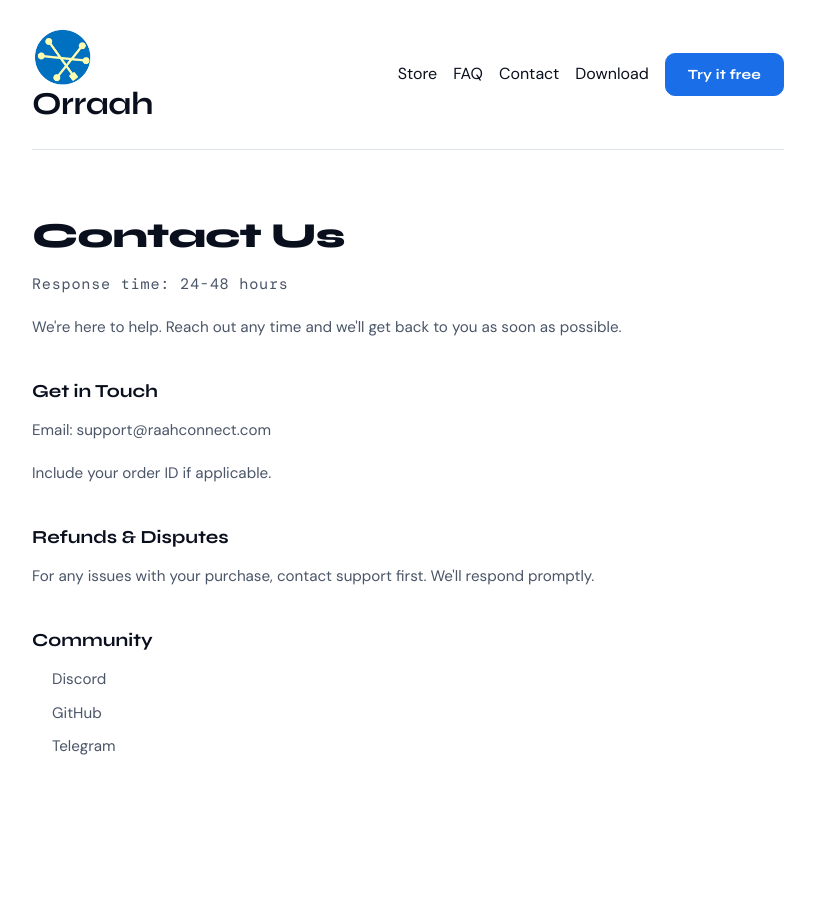
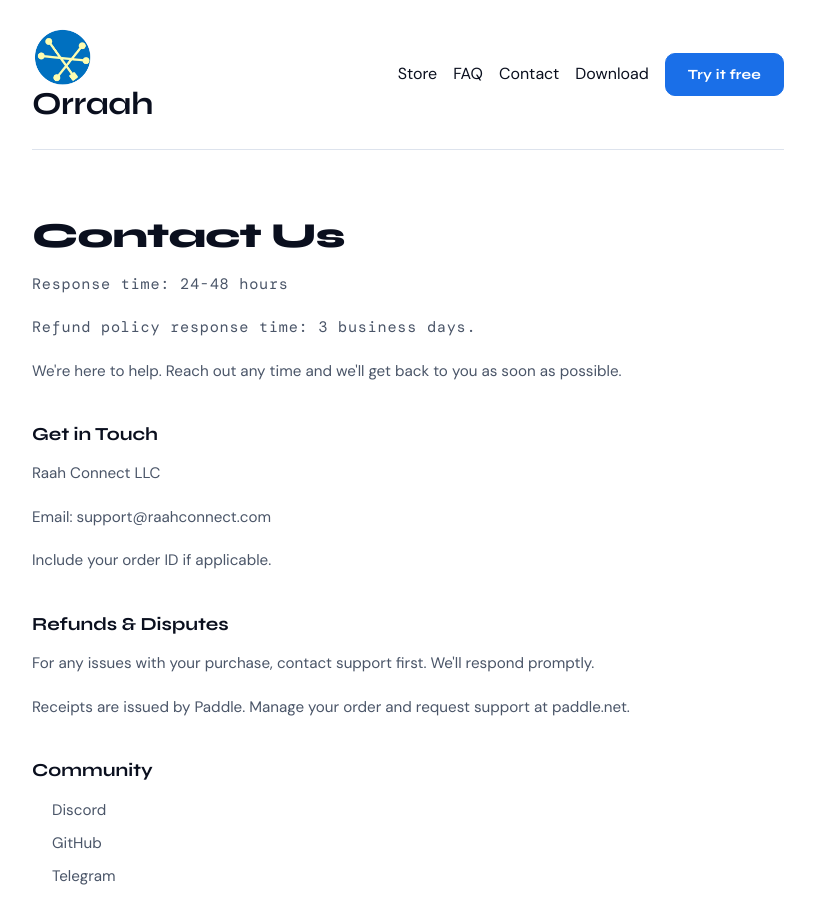
Before and after one commit to Raah-Connect/orraah.com, a Next.js app: page /contact in a window 1280 px wide. Shown: the top 924 px of the page, without its empty margins (232-1047 px from the left). Before the commit the page ends 837 px from the top, so only its background shows below. Built offline with nearby package versions, Linux system fonts and the light colour scheme; a web font is replaced by a local one.

Commit message:
updated terms, support, response time

```diff
--- a/app/contact/page.tsx
+++ b/app/contact/page.tsx
@@ -4,15 +4,20 @@ export default function ContactPage() {
   return (
     <LegalPage title="Contact Us">
       <p className="legal-date">Response time: 24-48 hours</p>
+      <p className="legal-date">Refund policy response time: 3 business days.</p>
 
       <p>We&apos;re here to help. Reach out any time and we&apos;ll get back to you as soon as possible.</p>
 
       <h2>Get in Touch</h2>
+      <p>Raah Connect LLC</p>
       <p>Email: support@raahconnect.com</p>
       <p>Include your order ID if applicable.</p>
 
       <h2>Refunds &amp; Disputes</h2>
       <p>For any issues with your purchase, contact support first. We&apos;ll respond promptly.</p>
+      <p>
+        Receipts are issued by Paddle. Manage your order and request support at <a href="https://paddle.net" target="_blank" rel="noopener noreferrer">paddle.net</a>.
+      </p>
 
       <h2>Community</h2>
       <ul>
```
